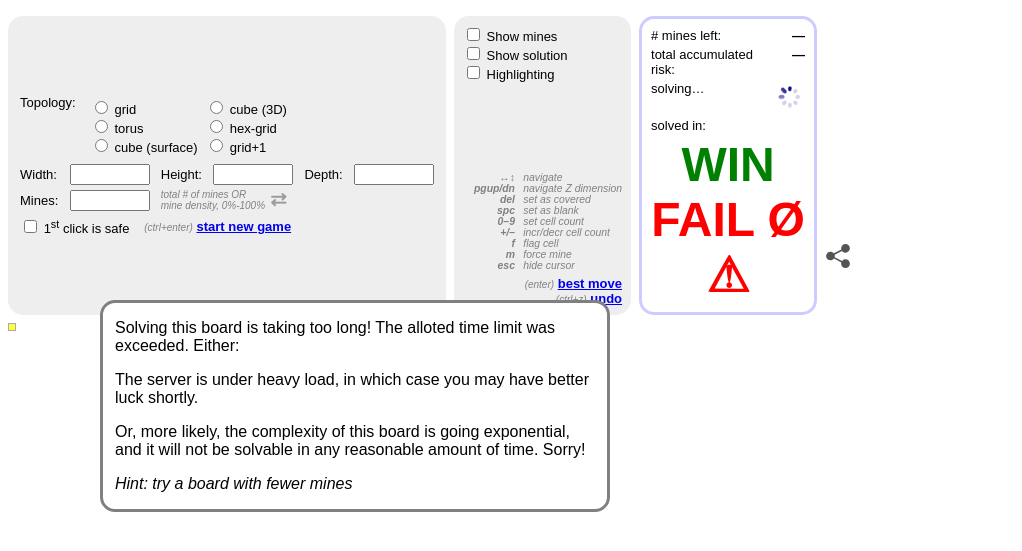
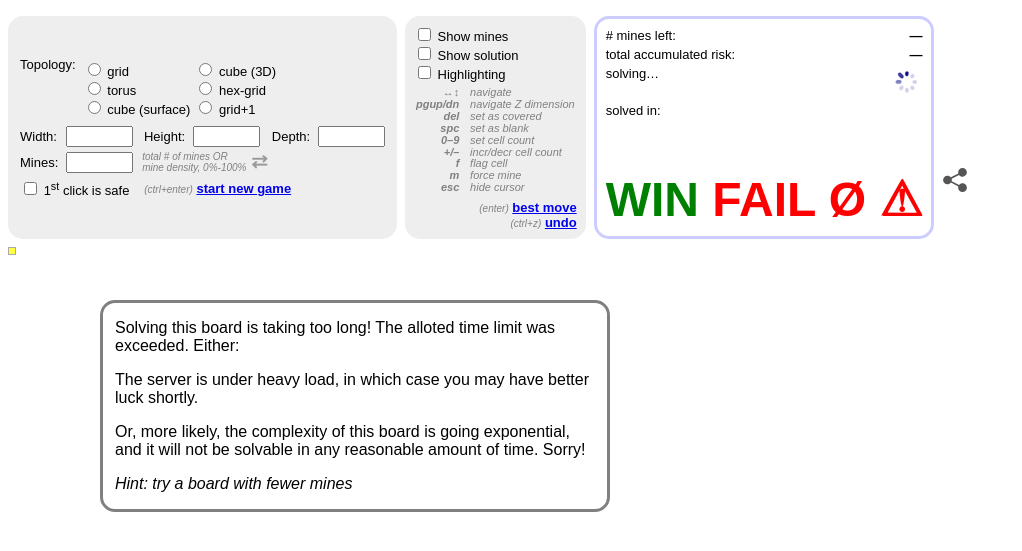
Before and after one commit to mrgriscom/minesweepr, a Django app: template web_demo/minesweepr/templates/player.html in a window 1280 px wide. Shown: the top 551 px of the page, without its empty margins (0-1022 px from the left). Run offline with Django 3.2, Linux system fonts and the light colour scheme; the template is opened without the code that fills it, so the values that code supplies are empty; some libraries are stand-ins or nearby versions.

Commit message:
fix annoying wrapping & alignment issues for small windows

```diff
--- a/web_demo/minesweepr/templates/_player.html
+++ b/web_demo/minesweepr/templates/_player.html
@@ -23,6 +23,10 @@ ANALYZER = {{ analyzer_mode }};
 
 body {
   font-family: sans-serif;
+}
+
+td {
+  white-space: nowrap;
 }
 
 .help {
@@ -78,7 +82,6 @@ td {
   font-weight: bold;
   text-align: right;
   vertical-align: top;
-  white-space: nowrap;
 }
 
 #canvas_stack {
@@ -112,7 +115,14 @@ td {
 #legend td {
   font-size: 75%;
   padding: 3px;
-  white-space: nowrap;
+}
+
+.dimlabel {
+  padding-right: 0.4em;
+}
+
+.subseqlabel {
+  padding-left: 0.6em;
 }
 
 {% block content_style %}
@@ -134,7 +144,7 @@ td {
 
   <table>
     <tr>
-      <td valign="top">Topology:&nbsp;&nbsp;</td>
+      <td valign="top">Topology:</td>
       <td>
         <table>
           <tr>
@@ -144,9 +154,9 @@ td {
               <input id="topo-cube2d" name="topo" type="radio" value="cube2d"> <label for="topo-cube2d">cube (surface)</label><br>
             </td>
             <td>
-              &nbsp;<input id="topo-cube3d" name="topo" type="radio" value="cube3d"> <label for="topo-cube3d">cube (3D)</label><br>
-              &nbsp;<input id="topo-hex" name="topo" type="radio" value="hex"> <label for="topo-hex">hex-grid</label><br>
-              &nbsp;<input id="topo-grid2" name="topo" type="radio" value="grid2"> <label for="topo-grid2">grid+1</label><br>
+              <input id="topo-cube3d" name="topo" type="radio" value="cube3d"> <label for="topo-cube3d">cube (3D)</label><br>
+              <input id="topo-hex" name="topo" type="radio" value="hex"> <label for="topo-hex">hex-grid</label><br>
+              <input id="topo-grid2" name="topo" type="radio" value="grid2"> <label for="topo-grid2">grid+1</label><br>
             </td>
           </tr>
         </table>
@@ -155,17 +165,17 @@ td {
   </table>
   <table>
     <tr>
-      <td width="1%">Width:&nbsp;&nbsp;</td>
-      <td><input id="width" type="text" style="width: 6em;">&nbsp;&nbsp;</td>
-      <td width="1%">Height:&nbsp;&nbsp;</td>
-      <td><input id="height" type="text" style="width: 6em;">&nbsp;&nbsp;</td>
-      <td><span id="depth_lab">Depth:&nbsp;&nbsp;</span></td>
-      <td><input id="depth" type="text" style="width: 6em;"></td>
+      <td width="1%" class="dimlabel">Width:</td>
+      <td><input id="width" type="text" style="width: 5em;"></td>
+      <td width="1%" class="dimlabel subseqlabel">Height:</td>
+      <td><input id="height" type="text" style="width: 5em;"></td>
+      <td class="dimlabel"><span id="depth_lab" class="subseqlabel">Depth:</span></td>
+      <td><input id="depth" type="text" style="width: 5em;"></td>
     </tr>
     <tr>
-      <td>Mines:&nbsp;&nbsp;</td>
-      <td><input id="mines" type="text" style="width: 6em;"></td>
-      <td colspan="4" class="help">
+      <td class="dimlabel">Mines:</td>
+      <td><input id="mines" type="text" style="width: 5em;"></td>
+      <td colspan="4" class="help subseqlabel">
         <div style="display: inline-block;">total # of mines OR<br><nobr>mine density, 0%-100%</nobr></div>
         <img id="swapmineformat" style="margin-left: .2em; cursor: pointer;" src="{{ STATIC_URL }}img/swap.png">
       </td>
@@ -199,39 +209,33 @@ td {
   </tr>
   <tr>
   <td style="vertical-align: bottom;">
-
     <style>
-      dl {
-        display: block;
-        overflow: hidden;
+      #edit_legend td {
+        font-size: 110%;
+        line-height: .9em;
       }
 
-      dt {
-        float: left;
-        clear: both;
-        width: 5em;
+      .dt {
         text-align: right;
-        padding-right: 0.2em;
+        padding: 0 0.2em 0 0;
         font-weight: bold;
-        white-space: nowrap;
       }
 
-      dd {
-        float: left;
-        margin-left: 0.6em;
+      .dd {
+        padding: 0 0 0 0.6em;
       }
     </style>
-    <dl id="edit_legend" class="help" style="font-size: 80%; margin-bottom: .5em;">
-      <dt>&#x2194;&#x2195;</dt><dd>navigate</dd>
-      <dt>pgup/dn</dt><dd>navigate Z dimension</dd>
-      <dt>del</dt><dd>set as covered</dd>
-      <dt>spc</dt><dd>set as blank</dd>
-      <dt>0&ndash;9</dt><dd>set cell count</dd>
-      <dt>+/&ndash;</dt><dd>incr/decr cell count</dd>
-      <dt>f</dt><dd>flag cell</dd>
-      <dt>m</dt><dd>force mine</dd>
-      <dt>esc</dt><dd>hide cursor</dd>
-    </dl>
+    <table id="edit_legend" class="help" style="margin-bottom: .5em;">
+      <tr><td class="dt">&#x2194;&#x2195;</td><td class="dd">navigate</td></tr>
+      <tr><td class="dt">pgup/dn</td><td class="dd">navigate Z dimension</td></tr>
+      <tr><td class="dt">del</td><td class="dd">set as covered</td></tr>
+      <tr><td class="dt">spc</td><td class="dd">set as blank</td></tr>
+      <tr><td class="dt">0&ndash;9</td><td class="dd">set cell count</td></tr>
+      <tr><td class="dt">+/&ndash;</td><td class="dd">incr/decr cell count</td></tr>
+      <tr><td class="dt">f</td><td class="dd">flag cell</td></tr>
+      <tr><td class="dt">m</td><td class="dd">force mine</td></tr>
+      <tr><td class="dt">esc</td><td class="dd">hide cursor</td></tr>
+    </table>
 
   <div id="stepdiv" style="text-align: right;"><span class="help">(enter)</span>&nbsp;<a id="step" href="#"><b>best move</b></a></div>
   <div id="undodiv" style="text-align: right;"><span class="help">(ctrl+z)</span>&nbsp;<nobr><a id="undo" href="#"><b>undo</b></a></nobr></div>
@@ -245,7 +249,7 @@ td {
 
     <table style="height: 100%; width: 10em; vertical-align: top;">
     <tr id="minesleft"><td># mines left:</td><td id="num_mines" class="gamestat">&mdash;</td></tr>
-    <tr id="totalrisk"><td>total accumulated risk:</td><td id="risk" class="gamestat">&mdash;</td></tr>
+    <tr id="totalrisk"><td style="white-space: normal;">total accumulated risk:</td><td id="risk" class="gamestat">&mdash;</td></tr>
     <tr id="solving" class="solution-status" style="height: 35px;"><td style="vertical-align: top;">solving&hellip;</td><td class="gamestat"><img src="{{ STATIC_URL }}img/loading.gif"></td></tr>
     <tr id="solved" class="solution-status"><td style="vertical-align: top;">solved in:</td><td class="gamestat"><span id="solve_time"></span></td></tr>
       <tr><td colspan="2" height="100%" style="text-align: center; vertical-align: bottom; font-weight: bold; font-size: 48px;">
```
